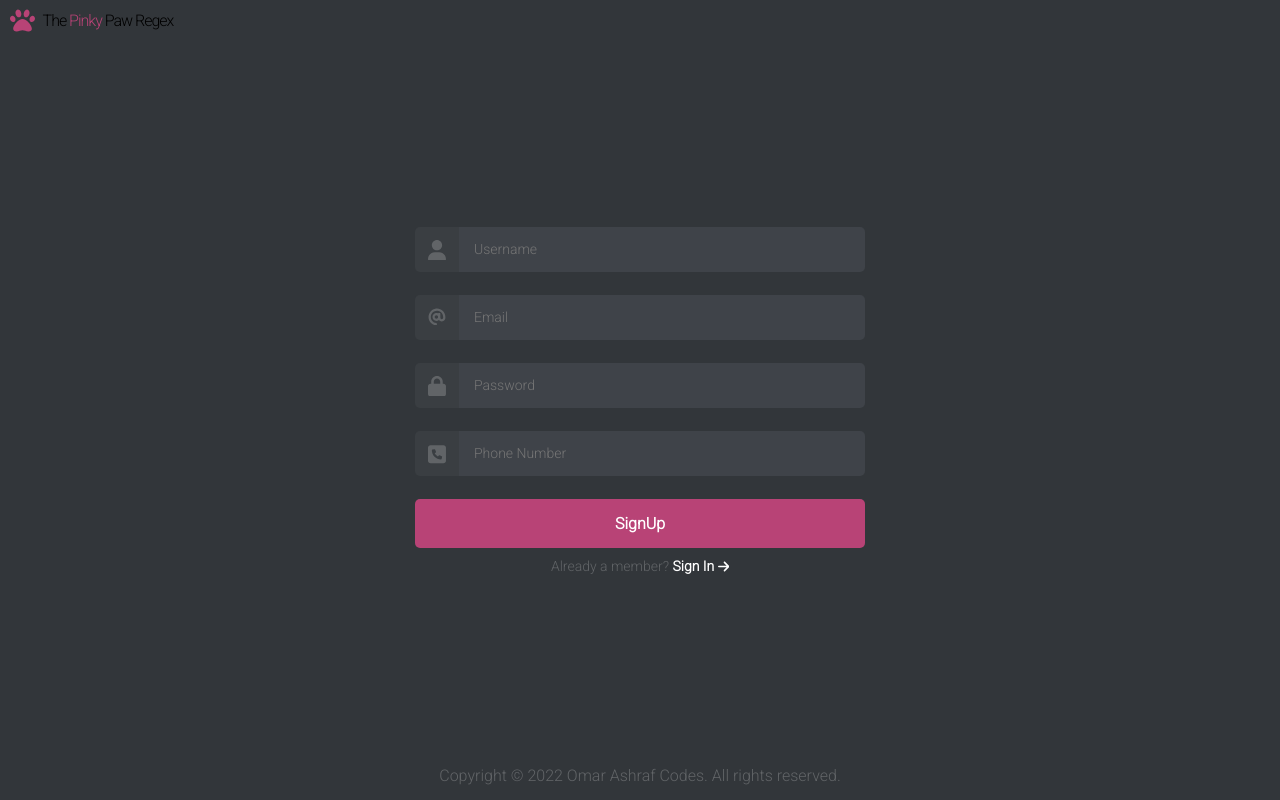
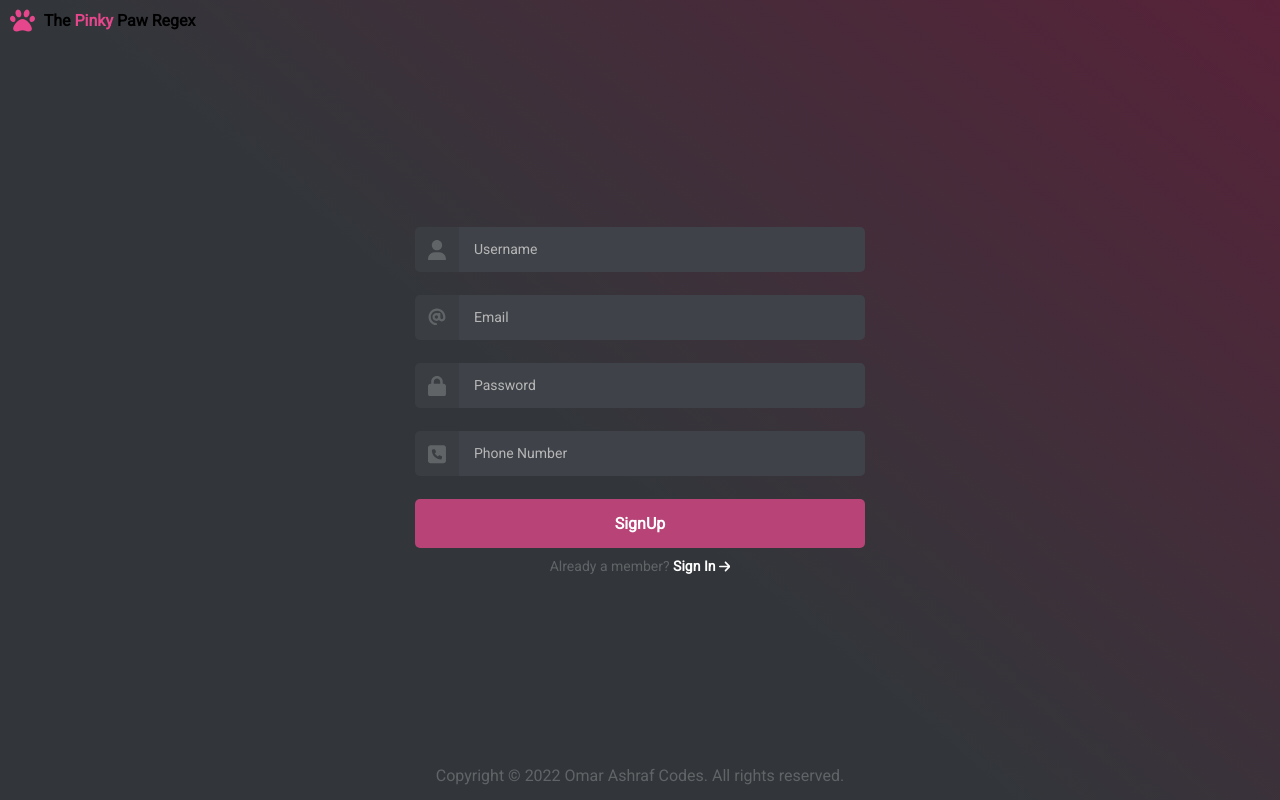
Before and after one commit to OmarAshraf-Bombo/The-Pinky-Paw-Regex, a plain HTML site: page index.html in a window 1280 px wide. Drawn offline with Linux system fonts and the light colour scheme.

Commit message:
Some Css Changes

```diff
--- a/main.css
+++ b/main.css
@@ -1,4 +1,5 @@
-@import url("https://fonts.googleapis.com/css2?family=Roboto:wght@300&display=swap");
+/* @import url("https://fonts.googleapis.com/css2?family=Roboto:wght@300&display=swap"); */
+@import url("https://fonts.googleapis.com/css2?family=Roboto:wght@300;400&display=swap");
 
 * {
   padding: 0;
@@ -14,7 +15,8 @@ body {
   align-items: center;
   width: 100vw;
   height: 100vh;
-  background-color: rgb(50, 54, 58);
+  /* background-color: rgb(50, 54, 58); */
+  background: linear-gradient(40deg, rgb(50, 54, 58) 45%, rgb(88 34 57));
 }
 
 .logo {
@@ -22,17 +24,17 @@ body {
   top: 10px;
   vertical-align: middle;
   left: 10px;
-  letter-spacing: -1px;
+  font-weight: bold;
 }
 .logo svg {
   margin-top: -2px;
   vertical-align: middle;
   width: 25px;
   margin-right: 5px;
-  fill: rgb(184, 67, 118);
+  fill: rgb(230, 70, 139);
 }
 .logo span {
-  color: rgb(184, 67, 118);
+  color: rgb(230, 70, 139);
 }
 
 .form-container {
@@ -70,6 +72,9 @@ fieldset input {
   font-size: 14px;
   color: white;
 }
+fieldset input::placeholder {
+  color: rgb(182, 182, 182);
+}
 
 fieldset + p {
   transform-origin: bottom;
@@ -79,7 +84,7 @@ fieldset + p {
   text-align: center;
   margin-top: -12px;
   margin-bottom: 15px;
-  color: rgb(255, 97, 165);
+  color: white;
 }
 
 button {
```
